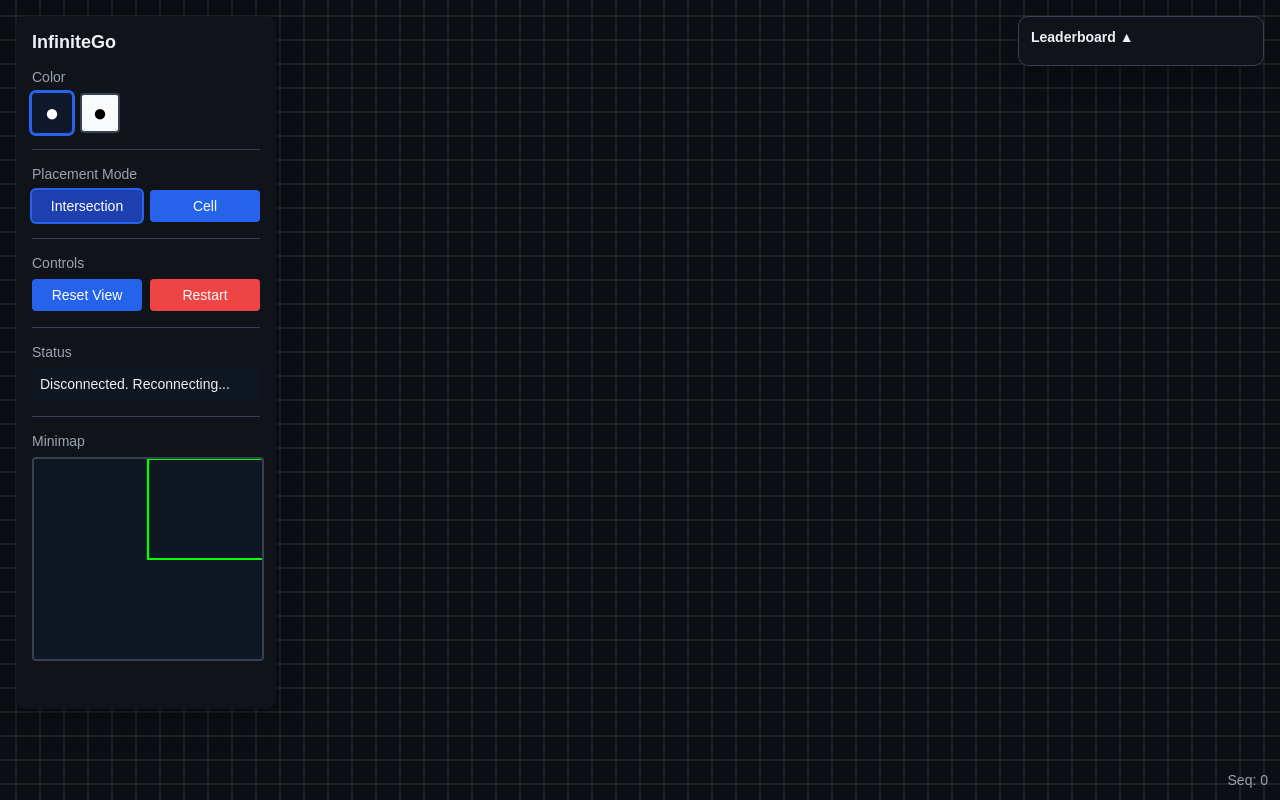
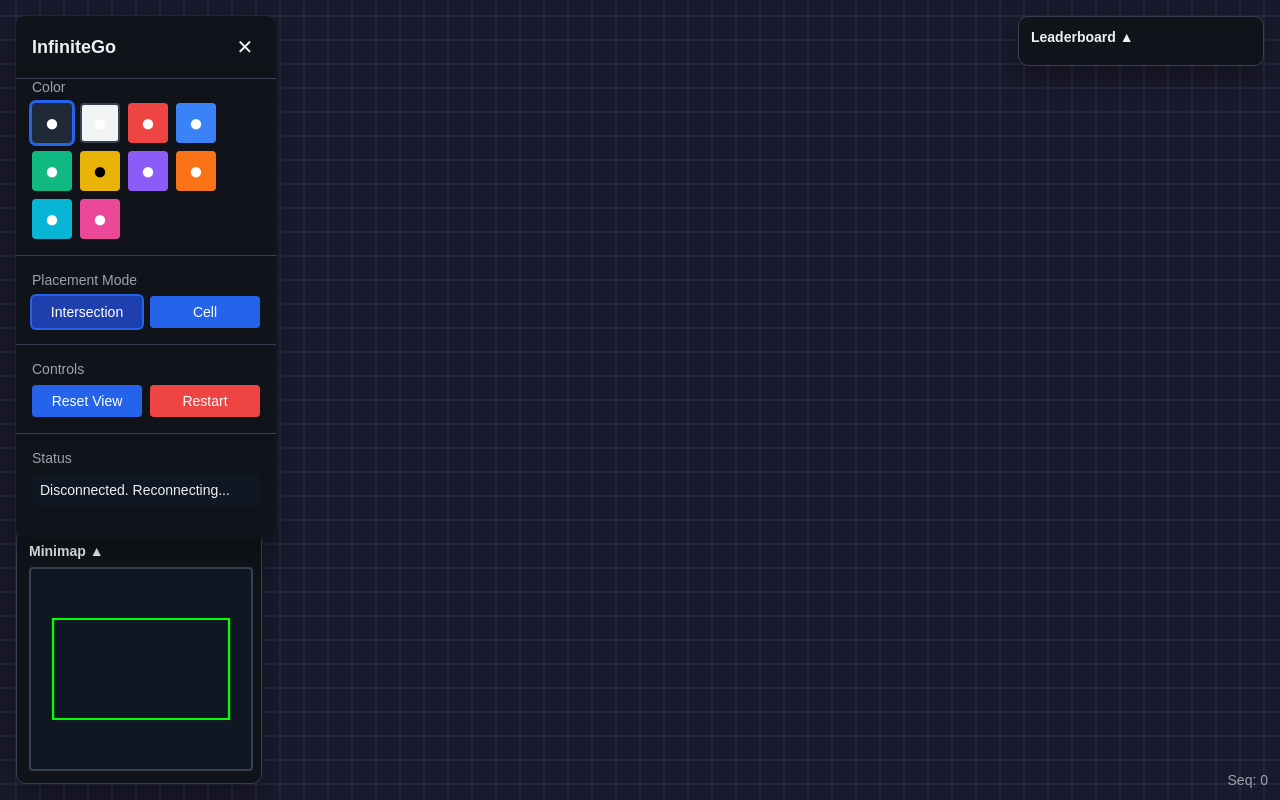
Before and after one commit to Anthony-pi-Franklin/InfiniteGo, a plain HTML site: page rt-sand-mvp/client/index.html in a window 1280 px wide. Drawn offline with Linux system fonts and the light colour scheme.

Commit message:
something fix

```diff
--- a/rt-sand-mvp/client/config.js
+++ b/rt-sand-mvp/client/config.js
@@ -26,25 +26,57 @@ export const CONFIG = {
   // Stone rendering
   STONE_RADIUS_RATIO: 0.45,
 
-  // Colors
+// Colors (0-9, 10 total colors)
   COLORS: {
     BLACK: 0,
     WHITE: 1,
+    RED: 2,
+    BLUE: 3,
+    GREEN: 4,
+    YELLOW: 5,
+    PURPLE: 6,
+    ORANGE: 7,
+    CYAN: 8,
+    PINK: 9,
   },
 
   COLOR_NAMES: {
     0: 'Black',
     1: 'White',
+    2: 'Red',
+    3: 'Blue',
+    4: 'Green',
+    5: 'Yellow',
+    6: 'Purple',
+    7: 'Orange',
+    8: 'Cyan',
+    9: 'Pink',
   },
 
   STONE_COLORS: {
-    0: '#0f172a',
-    1: '#f9fafb',
+    0: '#1f2937',
+    1: '#f3f4f6',
+    2: '#ef4444',
+    3: '#3b82f6',
+    4: '#10b981',
+    5: '#eab308',
+    6: '#8b5cf6',
+    7: '#f97316',
+    8: '#06b6d4',
+    9: '#ec4899',
   },
 
   STONE_STROKE_COLORS: {
-    0: '#4b5563',
+    0: '#6b7280',
     1: '#d1d5db',
+    2: '#991b1b',
+    3: '#1e40af',
+    4: '#065f46',
+    5: '#854d0e',
+    6: '#5b21b6',
+    7: '#7c2d12',
+    8: '#164e63',
+    9: '#831843',
   },
 
   // WebSocket
--- a/rt-sand-mvp/client/index.html
+++ b/rt-sand-mvp/client/index.html
@@ -8,14 +8,27 @@
   </head>
   <body>
     <div id="app">
+      <button id="menu-toggle" class="menu-toggle">☰</button>
+
       <div id="sidebar">
-        <h3>InfiniteGo</h3>
+        <div class="sidebar-header">
+          <h3>InfiniteGo</h3>
+          <button id="menu-close" class="menu-close">✕</button>
+        </div>
 
         <div class="section">
           <h4>Color</h4>
           <div class="button-group">
             <button class="color-btn active" data-color="0">●</button>
             <button class="color-btn" data-color="1">●</button>
+            <button class="color-btn" data-color="2">●</button>
+            <button class="color-btn" data-color="3">●</button>
+            <button class="color-btn" data-color="4">●</button>
+            <button class="color-btn" data-color="5">●</button>
+            <button class="color-btn" data-color="6">●</button>
+            <button class="color-btn" data-color="7">●</button>
+            <button class="color-btn" data-color="8">●</button>
+            <button class="color-btn" data-color="9">●</button>
           </div>
         </div>
 
@@ -39,16 +52,16 @@
           <h4>Status</h4>
           <div id="status">Connecting...</div>
         </div>
-
-        <div class="section">
-          <h4>Minimap</h4>
-          <canvas id="minimap"></canvas>
-        </div>
       </div>
 
       <div id="canvas-container">
         <canvas id="canvas"></canvas>
         <div id="seq">Seq: 0</div>
+      </div>
+
+      <div id="minimap-float">
+        <h3>Minimap ▲</h3>
+        <canvas id="minimap"></canvas>
       </div>
 
       <div id="leaderboard-float">
--- a/rt-sand-mvp/client/leaderboard.js
+++ b/rt-sand-mvp/client/leaderboard.js
@@ -14,10 +14,10 @@ export class Leaderboard {
   }
 
   setupEventListeners() {
-    // Make leaderboard draggable
     const header = this.element.querySelector('h3');
-
-    header.addEventListener('mousedown', (e) => {
+    // Make entire leaderboard draggable
+    this.element.addEventListener('mousedown', (e) => {
+      // Start dragging
       this.dragging = true;
         const rect = this.element.getBoundingClientRect();
         this.dragOffset = {
@@ -44,10 +44,12 @@ export class Leaderboard {
     });
 
     // Toggle collapse on double-click
+    if (header) {
       header.addEventListener('dblclick', () => {
         this.collapsed = !this.collapsed;
         this.update();
       });
+    }
   }
 
   update() {
--- a/rt-sand-mvp/client/main.js
+++ b/rt-sand-mvp/client/main.js
@@ -59,6 +59,25 @@ class InfiniteGoApp {
   }
 
   setupControls() {
+    // Menu toggle
+    const menuToggle = document.getElementById('menu-toggle');
+    const menuClose = document.getElementById('menu-close');
+    const sidebar = document.getElementById('sidebar');
+
+    // Menu toggle button is hidden by default (sidebar shown)
+    menuToggle.classList.remove('visible');
+    sidebar.classList.remove('hidden');
+
+    menuToggle.addEventListener('click', () => {
+      sidebar.classList.remove('hidden');
+      menuToggle.classList.remove('visible');
+    });
+
+    menuClose.addEventListener('click', () => {
+      sidebar.classList.add('hidden');
+      menuToggle.classList.add('visible');
+    });
+
     // Color buttons
     document.querySelectorAll('.color-btn').forEach(btn => {
       btn.addEventListener('click', () => {
--- a/rt-sand-mvp/client/minimap.js
+++ b/rt-sand-mvp/client/minimap.js
@@ -7,11 +7,53 @@ export class Minimap {
     this.ctx = canvas.getContext('2d');
     this.state = state;
     this.dragging = false;
+    this.windowDragging = false;
+    this.windowDragOffset = { x: 0, y: 0 };
+    this.collapsed = false;
 
     this.setupEventListeners();
   }
 
   setupEventListeners() {
+    // Make floating window draggable
+    const windowEl = document.getElementById('minimap-float');
+    const header = windowEl.querySelector('h3');
+
+    header.addEventListener('mousedown', (e) => {
+      this.windowDragging = true;
+      const rect = windowEl.getBoundingClientRect();
+      this.windowDragOffset = {
+        x: e.clientX - rect.left,
+        y: e.clientY - rect.top,
+      };
+      windowEl.style.cursor = 'grabbing';
+    });
+
+    window.addEventListener('mousemove', (e) => {
+      if (this.windowDragging) {
+        windowEl.style.left = `${e.clientX - this.windowDragOffset.x}px`;
+        windowEl.style.top = `${e.clientY - this.windowDragOffset.y}px`;
+        windowEl.style.right = 'auto';
+        windowEl.style.bottom = 'auto';
+      }
+    });
+
+    window.addEventListener('mouseup', () => {
+      if (this.windowDragging) {
+        this.windowDragging = false;
+        windowEl.style.cursor = 'move';
+      }
+    });
+
+    // Toggle collapse on double-click
+    header.addEventListener('dblclick', () => {
+      this.collapsed = !this.collapsed;
+      const canvas = windowEl.querySelector('canvas');
+      canvas.style.display = this.collapsed ? 'none' : 'block';
+      header.textContent = `Minimap ${this.collapsed ? '▼' : '▲'}`;
+    });
+
+    // Canvas interactions for navigation
     this.canvas.addEventListener('mousedown', (e) => {
       this.dragging = true;
       this.handleDrag(e);
@@ -70,25 +112,38 @@ export class Minimap {
       const mx = centerX + wx * scale;
       const my = centerY - wy * scale;
 
-      this.ctx.fillStyle = CONFIG.STONE_COLORS[stone.color] || CONFIG.STONE_COLORS[1];
+      this.ctx.fillStyle = CONFIG.STONE_COLORS[stone.color] || '#888';
       this.ctx.fillRect(mx - 1, my - 1, 2, 2);
     }
 
     // Draw viewport rectangle
     const mainCanvas = document.getElementById('canvas');
-    const vpLeft = -this.state.pan.x / this.state.scale;
-    const vpTop = -this.state.pan.y / this.state.scale;
-    const vpRight = (mainCanvas.width - this.state.pan.x) / this.state.scale;
-    const vpBottom = (mainCanvas.height - this.state.pan.y) / this.state.scale;
+    const mainW = mainCanvas.width;
+    const mainH = mainCanvas.height;
+    const mainScale = this.state.scale;
+    const mainPan = this.state.pan;
 
+    // Main canvas viewport in world coordinates (centered at 0,0)
+    const vpLeft = (-mainW / 2 - mainPan.x) / mainScale;
+    const vpRight = (mainW / 2 - mainPan.x) / mainScale;
+    const vpTop = (mainH / 2 - mainPan.y) / mainScale;
+    const vpBottom = (-mainH / 2 - mainPan.y) / mainScale;
+
+    // Convert to minimap screen coordinates
     const vpScreenLeft = centerX + vpLeft * scale;
-    const vpScreenTop = centerY - vpBottom * scale;
-    const vpScreenWidth = (vpRight - vpLeft) * scale;
-    const vpScreenHeight = (vpBottom - vpTop) * scale;
+    const vpScreenRight = centerX + vpRight * scale;
+    const vpScreenTop = centerY - vpTop * scale;
+    const vpScreenBottom = centerY - vpBottom * scale;
+
+    // Clamp to minimap bounds
+    const clampedLeft = Math.max(0, Math.min(width, vpScreenLeft));
+    const clampedRight = Math.max(0, Math.min(width, vpScreenRight));
+    const clampedTop = Math.max(0, Math.min(height, vpScreenTop));
+    const clampedBottom = Math.max(0, Math.min(height, vpScreenBottom));
 
     this.ctx.strokeStyle = '#0f0';
     this.ctx.lineWidth = 2;
-    this.ctx.strokeRect(vpScreenLeft, vpScreenTop, vpScreenWidth, vpScreenHeight);
+    this.ctx.strokeRect(clampedLeft, clampedTop, clampedRight - clampedLeft, clampedBottom - clampedTop);
   }
 
   start() {
--- a/rt-sand-mvp/client/render.js
+++ b/rt-sand-mvp/client/render.js
@@ -36,7 +36,7 @@ export class Renderer {
     const { scale, pan } = this.state;
     const step = scale;
 
-    this.ctx.strokeStyle = '#333';
+    this.ctx.strokeStyle = '#2d3748';
     this.ctx.lineWidth = 1;
 
     const originX = (width / 2 + pan.x) % step;
--- a/rt-sand-mvp/client/styles.css
+++ b/rt-sand-mvp/client/styles.css
@@ -28,9 +28,13 @@ body {
   overflow: hidden;
 }
 
-#canvas {
+canvas {
   display: block;
   background: var(--bg);
+}
+
+#canvas {
+  background: #1a1a2e;
 }
 
 #sidebar-toggle {
@@ -46,6 +50,25 @@ body {
   cursor: pointer;
 }
 
+#menu-toggle {
+  position: absolute;
+  top: 16px;
+  left: 16px;
+  z-index: 10;
+  padding: 8px 12px;
+  background: var(--panel);
+  color: var(--text);
+  border: 1px solid var(--border);
+  border-radius: 6px;
+  cursor: pointer;
+  font-size: 18px;
+  display: none;
+}
+
+#menu-toggle.visible {
+  display: block;
+}
+
 #sidebar {
   position: absolute;
   top: 16px;
@@ -54,18 +77,52 @@ body {
   max-height: calc(100vh - 32px);
   background: var(--panel);
   color: var(--text);
-  padding: 16px;
+  padding: 0;
   box-sizing: border-box;
   border-radius: 10px;
   box-shadow: 0 10px 30px rgba(0,0,0,0.35);
   overflow-y: auto;
-  z-index: 9;
+  z-index: 20;
+  transition: transform 0.2s ease;
+}
+
+#sidebar.hidden {
+  transform: translateX(-400px);
+  pointer-events: none;
+}
+
+.sidebar-header {
+  display: flex;
+  justify-content: space-between;
+  align-items: center;
+  padding: 16px;
+  border-bottom: 1px solid var(--border);
 }
 
 #sidebar h3 {
-  margin: 0 0 16px 0;
+  margin: 0;
   color: var(--text);
   font-size: 18px;
+}
+
+#menu-close {
+  background: none;
+  border: none;
+  color: var(--text);
+  font-size: 20px;
+  cursor: pointer;
+  padding: 0;
+  width: 30px;
+  height: 30px;
+}
+
+#menu-close:hover {
+  color: var(--accent);
+}
+
+#sidebar > :not(.sidebar-header) {
+  padding-left: 16px;
+  padding-right: 16px;
 }
 
 #sidebar h4 {
@@ -81,12 +138,53 @@ body {
   border-bottom: 1px solid var(--border);
 }
 
+.section:first-of-type {
+  margin-top: 16px;
+}
+
 .section:last-child {
   border-bottom: none;
 }
 
 #minimap {
   display: block;
+  width: 100%;
+  height: 200px;
+  background: var(--panel-2);
+  border: 2px solid var(--border);
+  border-radius: 4px;
+  cursor: crosshair;
+}
+
+#minimap-float {
+  position: absolute;
+  bottom: 16px;
+  left: 16px;
+  width: 220px;
+  background: var(--panel);
+  border: 1px solid var(--border);
+  border-radius: 10px;
+  padding: 12px;
+  color: var(--text);
+  box-shadow: 0 10px 30px rgba(0,0,0,0.35);
+  z-index: 18;
+  cursor: move;
+  user-select: none;
+}
+
+#minimap-float h3 {
+  margin: 0 0 8px 0;
+  color: var(--text);
+  font-size: 14px;
+  cursor: grab;
+  user-select: none;
+}
+
+#minimap-float h3:active {
+  cursor: grabbing;
+}
+
+#minimap-float canvas {
   width: 100%;
   height: 200px;
   background: var(--panel-2);
@@ -123,8 +221,9 @@ body {
   padding: 12px;
   color: var(--text);
   box-shadow: 0 10px 30px rgba(0,0,0,0.35);
-  z-index: 11;
+  z-index: 19;
   cursor: move;
+  user-select: none;
 }
 
 #leaderboard-float h3 {
@@ -240,16 +339,16 @@ button.active {
   border: 2px solid transparent;
 }
 
-.color-btn[data-color="0"] {
-  background: #0f172a;
-  color: #ffffff;
-}
-
-.color-btn[data-color="1"] {
-  background: #f9fafb;
-  color: #000000;
-  border-color: var(--border);
-}
+.color-btn[data-color="0"] { background: #1f2937; }
+.color-btn[data-color="1"] { background: #f3f4f6; border-color: var(--border); }
+.color-btn[data-color="2"] { background: #ef4444; }
+.color-btn[data-color="3"] { background: #3b82f6; }
+.color-btn[data-color="4"] { background: #10b981; }
+.color-btn[data-color="5"] { background: #eab308; color: #000; }
+.color-btn[data-color="6"] { background: #8b5cf6; }
+.color-btn[data-color="7"] { background: #f97316; }
+.color-btn[data-color="8"] { background: #06b6d4; }
+.color-btn[data-color="9"] { background: #ec4899; }
 
 .color-btn.active {
   box-shadow: 0 0 0 3px var(--accent);
```
Also changed, not shown: rt-sand-mvp/client/input.js (+7 -8 lines). Lines whose indentation alone changed are shown as unchanged.
